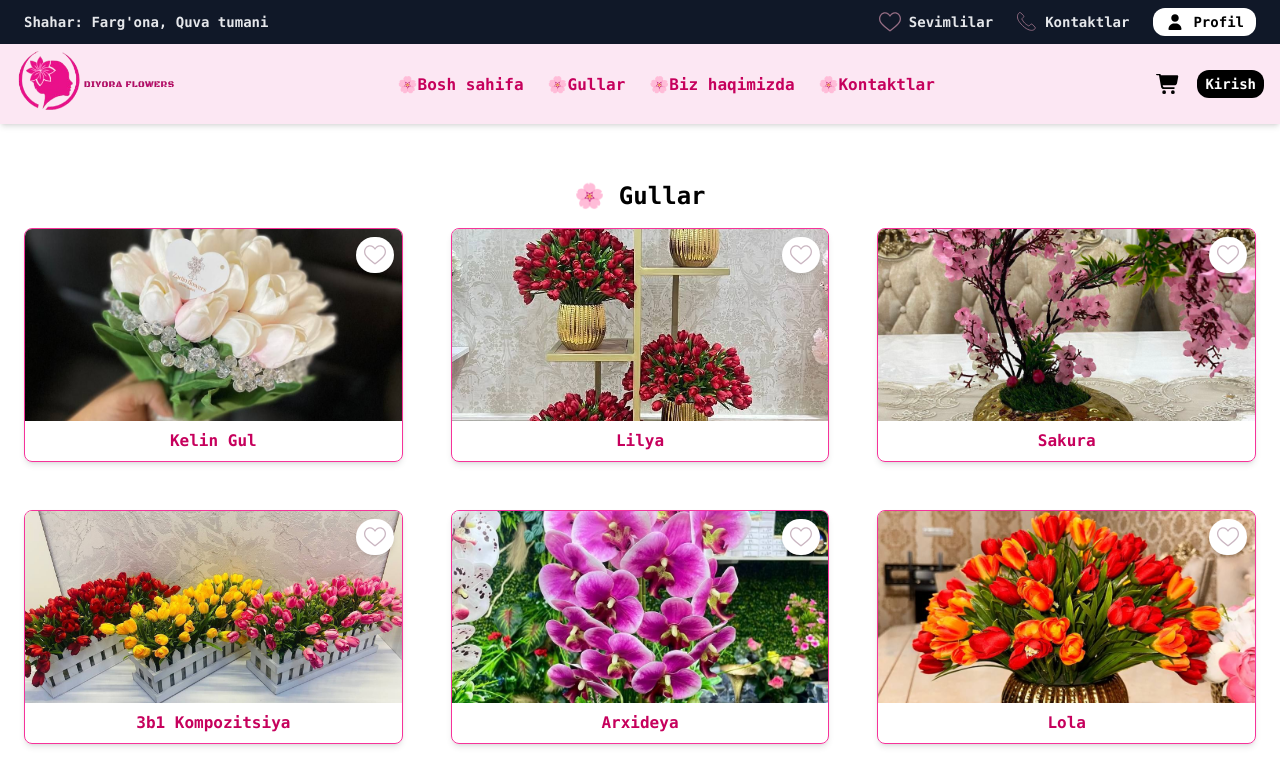
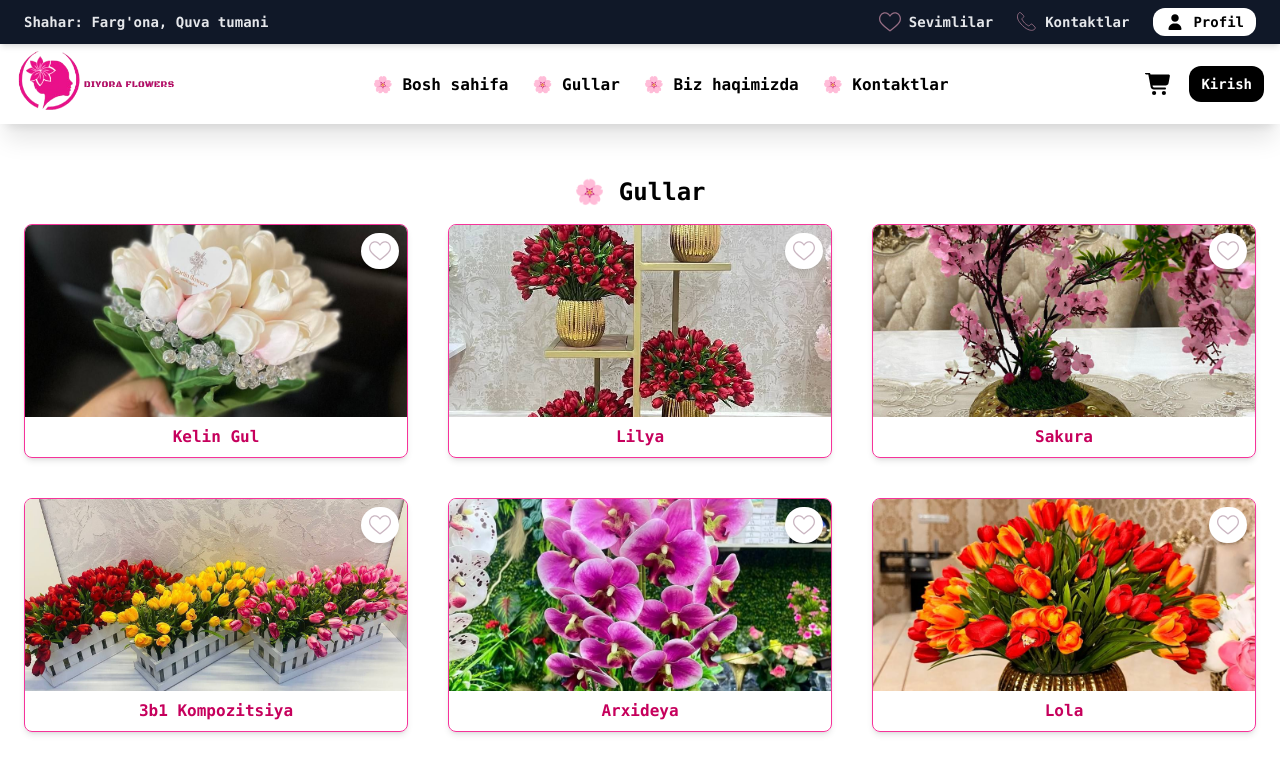
Before and after one commit to bugname7/flowers, a Next.js app: page /catalog in a window 1280 px wide. Shown: the top 770 px of the page. Built offline with nearby package versions, Linux system fonts and the light colour scheme.

Commit message:
update navbar fixed

```diff
--- a/src/app/catalog/page.tsx
+++ b/src/app/catalog/page.tsx
@@ -13,7 +13,7 @@ export default function CatalogPage() {
             <h1 className="text-2xl font-semibold font-mono text-center mb-4">
                 🌸 Gullar
             </h1>
-            <div className="grid grid-cols-1 sm:grid-cols-2 md:grid-cols-3 gap-12">
+            <div className="grid grid-cols-1 sm:grid-cols-2 md:grid-cols-3 md:gap-12 lg:gap-10 gap-6">
                 {flowers.map((flower: Flower) => {
                     const isLiked = likes.some((item) => item.id === flower.id);
 
--- a/src/app/components/Navbar.tsx
+++ b/src/app/components/Navbar.tsx
@@ -25,7 +25,6 @@ export default function Navbar() {
   const [user, setUser] = useState<User | null>(null);
   const [cart, setCart] = useState<Flower[]>([]);
 
-  // Userni o'qish
   useEffect(() => {
     if (typeof window !== "undefined") {
       const storedUser = localStorage.getItem("user");
@@ -37,42 +36,39 @@ export default function Navbar() {
       };
       window.addEventListener("userChanged", handleUserChange);
 
-      return () => {
-        window.removeEventListener("userChanged", handleUserChange);
-      };
+      return () => window.removeEventListener("userChanged", handleUserChange);
     }
   }, []);
 
-  // Cartni o'qish va yangilash
   const updateCart = () => {
     const storedCart = JSON.parse(localStorage.getItem("cart") || "[]");
     setCart(storedCart);
   };
 
   useEffect(() => {
-    updateCart(); // Initial load
+    updateCart();
     window.addEventListener("cartChanged", updateCart);
     return () => window.removeEventListener("cartChanged", updateCart);
   }, []);
 
   const handleLogout = () => {
     if (typeof window !== "undefined") {
-      localStorage.clear(); // 🔥 Hamma narsani o‘chiradi
-      setUser(null);        // user state-ni tozalaydi
-      setCart([]);          // cart state-ni bo‘shatadi
+      localStorage.clear();
+      setUser(null);
+      setCart([]);
       window.dispatchEvent(new Event("userChanged"));
       window.dispatchEvent(new Event("cartChanged"));
       setIsOpen(false);
     }
   };
 
-
   const handleLinkClick = () => setIsOpen(false);
 
   return (
-    <nav className="bg-pink-100 shadow-md mb-8 w-full">
-      <div className="container mx-auto px-4 flex justify-between items-center h-[80px] relative">
-        {/* Logo */}
+    <>
+      {/* Fixed navbar */}
+      <nav className="fixed mb-30 top-29 md:top-11   left-0 w-full z-50  from-pink-200 to-pink-700 shadow-xl backdrop-blur-md">
+        <div className="container mx-auto px-4 flex justify-between items-center h-[80px] relative ">
           <Link href="/" className="flex items-center" onClick={handleLinkClick}>
             <Image
               src="/images/logo-image.png"
@@ -85,66 +81,57 @@ export default function Navbar() {
           </Link>
 
           {/* Desktop menu */}
-        <ul className="hidden md:flex gap-6 text-pink-900 font-semibold items-center">
+          <ul className="hidden md:flex gap-6  font-semibold items-center">
             <li>
-            <Link href="/" className="font-mono font-semibold text-pink-700">
-              🌸Bosh sahifa
+              <Link href="/" className="font-mono font-semibold hover:text-pink-500 transition">
+                🌸 Bosh sahifa
               </Link>
             </li>
             <li>
-            <Link href="/catalog" className="font-mono font-semibold text-pink-700">
-              🌸Gullar
+              <Link href="/catalog" className="font-mono font-semibold hover:text-pink-500 transition">
+                🌸 Gullar
               </Link>
             </li>
             <li>
-            <Link href="/about" className="font-mono font-semibold text-pink-700">
-              🌸Biz haqimizda
+              <Link href="/about" className="font-mono font-semibold hover:text-pink-500 transition">
+                🌸 Biz haqimizda
               </Link>
             </li>
             <li>
-            <Link href="/contact" className="font-mono font-semibold text-pink-700">
-              🌸Kontaktlar
+              <Link href="/contact" className="font-mono font-semibold hover:text-pink-500 transition">
+                🌸 Kontaktlar
               </Link>
             </li>
-
           </ul>
 
           {/* Desktop: Cart + User */}
           <div className="hidden md:flex gap-4 items-center">
-          {/* Cart */}
             <Link href="/cart" className="relative">
-            <Image src="/images/cart.svg" alt="cart icon" width={25} height={25} />
+              <Image src="/images/cart.svg" alt="cart icon" width={28} height={28} />
               {cart.length > 0 && (
-              <span className="absolute -top-2 -right-2 bg-pink-600 text-white text-xs w-4 h-4 rounded-full flex items-center justify-center">
+                <span className="absolute -top-2 -right-2 bg-yellow-400 text-black text-xs w-5 h-5 rounded-full flex items-center justify-center shadow-md">
                   {cart.length}
                 </span>
               )}
             </Link>
 
-          {/* Desktop User */}
             {user ? (
               <div className="flex items-center gap-3">
-              <span className="font-semibold font-mono text-sm shadow-xl bg-black text-white py-2 px-2 rounded-2xl">
+                <span className="font-semibold font-mono text-sm shadow-xl bg-black text-white py-2 px-3 rounded-2xl">
                   {user.name}
                 </span>
                 <button
                   onClick={handleLogout}
-                className="text-sm text-black bg-white flex py-1 cursor-pointer px-2 rounded-xl shadow-xl font-mono"
+                  className="text-sm text-black bg-white flex py-1 cursor-pointer px-3 rounded-xl shadow-lg font-mono items-center gap-1 hover:bg-gray-200 transition"
                 >
-                <Image
-                  src="/images/exit.svg"
-                  alt="exit image"
-                  width={20}
-                  height={20}
-                  className="object-contain"
-                />
+                  <Image src="/images/exit.svg" alt="exit" width={20} height={20} />
                   Chiqish
                 </button>
               </div>
             ) : (
               <Link
                 href="/auth/login"
-              className="text-sm text-white bg-black hover:bg-gray-200 hover:text-black px-2 py-1 rounded-xl font-semibold font-mono"
+                className="text-sm text-white bg-black hover:bg-gray-200 hover:text-black px-3 py-2 rounded-xl font-semibold font-mono transition"
               >
                 Kirish
               </Link>
@@ -152,67 +139,54 @@ export default function Navbar() {
           </div>
 
           {/* Mobile: Cart + Toggle */}
-        <div className="flex items-center md:hidden gap-8">
+          <div className="flex items-center md:hidden gap-6">
             <Link href="/cart" className="relative">
-            <Image src="/images/cart.svg" alt="cart icon" width={25} height={25} />
+              <Image src="/images/cart.svg" alt="cart icon" width={28} height={28} />
               {cart.length > 0 && (
-              <span className="absolute -top-2 -right-2 bg-pink-600 text-white text-xs w-4 h-4 rounded-full flex items-center justify-center">
+                <span className="absolute -top-2 -right-2 bg-yellow-400 text-black text-xs w-5 h-5 rounded-full flex items-center justify-center shadow-md">
                   {cart.length}
                 </span>
               )}
             </Link>
-
-          <button
-            className="text-pink-900 text-2xl"
-            onClick={() => setIsOpen(!isOpen)}
-            aria-label="Toggle menu"
-          >
+            <button className="text-black text-3xl" onClick={() => setIsOpen(!isOpen)}>
               {isOpen ? "✖" : "☰"}
             </button>
           </div>
         </div>
 
-      {/* Mobile menu (username + logout tugmasi menu ichida) */}
+        {/* Mobile menu */}
         {isOpen && (
-        <div className="md:hidden bg-pink-50 shadow-md px-4 pb-4 flex flex-col gap-4">
-          <Link href="/" className="font-mono font-semibold text-pink-700" onClick={handleLinkClick}>
-            🌸Bosh sahifa
+          <div className="md:hidden  shadow-xl px-4 py-4 flex flex-col gap-4 animate-slideDown">
+            <Link href="/" className="font-mono font-semibold text-black" onClick={handleLinkClick}>
+              🌸 Bosh sahifa
             </Link>
-          <Link href="/catalog" className="font-mono font-semibold text-pink-700" onClick={handleLinkClick}>
-            🌸Gullar
+            <Link href="/catalog" className="font-mono font-semibold text-black" onClick={handleLinkClick}>
+              🌸 Gullar
             </Link>
-          <Link href="/about" className="font-mono font-semibold text-pink-700" onClick={handleLinkClick}>
-            🌸Biz haqimizda
+            <Link href="/about" className="font-mono font-semibold text-black" onClick={handleLinkClick}>
+              🌸 Biz haqimizda
             </Link>
-          <Link href="/contact" className="font-mono font-semibold text-pink-700" onClick={handleLinkClick}>
-            🌸Kontaktlar
+            <Link href="/contact" className="font-mono font-semibold text-black" onClick={handleLinkClick}>
+              🌸 Kontaktlar
             </Link>
 
-
-          {/* Mobile User */}
             {user ? (
-            <div className="flex items-center gap-3 mt-2">
-              <span className="font-semibold font-mono text-sm shadow-xl bg-black text-white py-2 px-8 rounded-2xl">
+              <div className="flex flex-col gap-2 mt-2">
+                <span className="font-semibold font-mono text-sm shadow-xl bg-black text-white py-2 px-4 rounded-2xl text-center">
                   {user.name}
                 </span>
                 <button
                   onClick={handleLogout}
-                className="text-sm text-black bg-white flex py-1 cursor-pointer px-2 rounded-xl shadow-xl font-mono"
+                  className="text-sm text-black bg-white flex justify-center py-2 cursor-pointer rounded-xl shadow-lg font-mono items-center gap-1 hover:bg-gray-200 transition"
                 >
-                <Image
-                  src="/images/exit.svg"
-                  alt="exit image"
-                  width={20}
-                  height={20}
-                  className="object-contain"
-                />
+                  <Image src="/images/exit.svg" alt="exit" width={20} height={20} />
                   Chiqish
                 </button>
               </div>
             ) : (
               <Link
                 href="/auth/login"
-              className="text-sm text-center text-white bg-black hover:bg-gray-200 hover:text-black px-2 py-1 rounded-xl font-semibold font-mono"
+                className="text-sm text-center text-white bg-black hover:bg-gray-200 hover:text-black px-3 py-2 rounded-xl font-semibold font-mono transition"
               >
                 Kirish
               </Link>
@@ -220,5 +194,9 @@ export default function Navbar() {
           </div>
         )}
       </nav>
+
+      {/* Sahifa kontenti uchun navbar balandligi bilan joy tashlash */}
+      <div className="mt-[210px] md:mt-[152px]"></div>
+    </>
   );
 }
--- a/src/app/components/TopBar.tsx
+++ b/src/app/components/TopBar.tsx
@@ -8,17 +8,17 @@ export default function Topbar() {
   const { likes } = useLike();
 
   return (
-    <div className="w-full bg-gray-900 text-gray-200 text-sm">
+    <>
+      {/* Fixed topbar */}
+      <div className="fixed top-0 left-0 w-full bg-gray-900 text-gray-200 text-sm z-[60] shadow-md backdrop-blur-md">
         <div className="container mx-auto flex flex-col md:flex-row justify-between px-6 py-2 gap-4 md:gap-0">
-
-        <div className="flex gap-2 md:gap-6  items-center">
+          <div className="flex gap-2 md:gap-6 items-center">
             <span className="font-mono font-semibold text-center">
               Shahar: <b>Farg&apos;ona, Quva tumani</b>
             </span>
           </div>
 
           <div className="flex flex-col md:flex-row items-start md:items-center gap-4 md:gap-6 w-full md:w-auto">
-
             <div className="flex flex-row gap-28 md:gap-6 lg:gap-6 order-1 md:order-none">
               <Link
                 href="/likes"
@@ -69,9 +69,12 @@ export default function Topbar() {
               />
               Profil
             </Link>
-
           </div>
         </div>
       </div>
+
+      {/* Sahifa kontenti uchun topbar balandligi bilan joy tashlash */}
+      <div className="mt-[32px] md:mt-[40px]"></div>
+    </>
   );
 }
```
Lines whose indentation alone changed are shown as unchanged.
